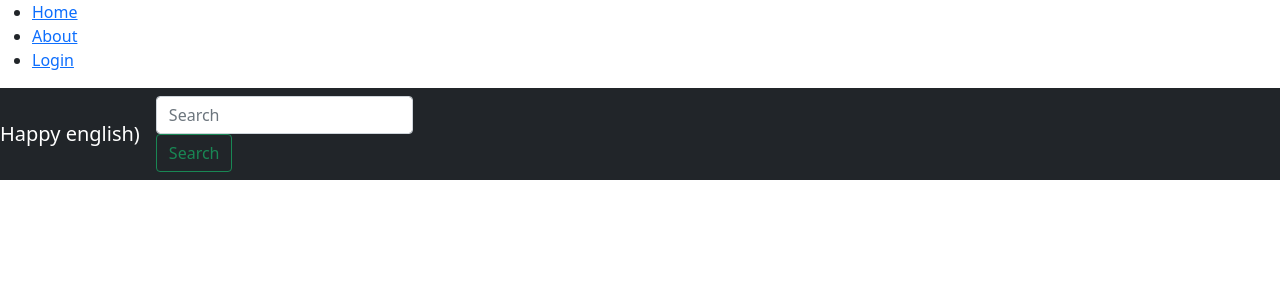
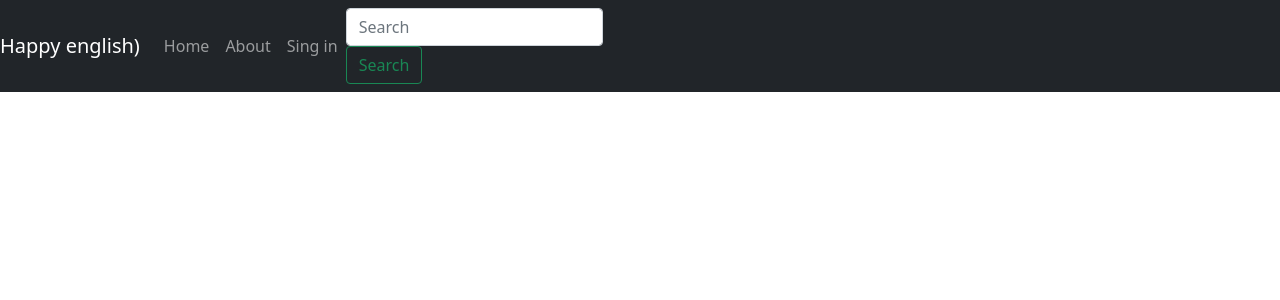
Before and after one commit to mihkek/LessonsManager, a React (Create React App) app in the folder frontend/: page / in a window 1280 px wide. Shown: the top 300 px of the page. Built offline with nearby package versions, Linux system fonts and the light colour scheme.

Commit message:
Created base of the NavBar component

```diff
--- a/frontend/src/components/Header.js
+++ b/frontend/src/components/Header.js
@@ -3,6 +3,8 @@ import { Link } from 'react-router-dom'
 import React from 'react';
 import * as AppConstants from '../constants/AppConstants'
 import * as Routs from '../constants/Routs'
+import {AppNavBar} from './library/additional/Nav-bar'
+import * as MenuConst from '../constants/Menu'
 
  export class Header extends React.Component
  {
@@ -37,15 +39,17 @@ import * as Routs from '../constants/Routs'
           )
     }
         render() {
+           var currentMenu = MenuConst.NotLoginMenu
+           if(this.props.logied){
+               if(this.props.mode == AppConstants.ModeTeacher)
+                    currentMenu = MenuConst.TeacherMenu
+               if(this.props.mode == AppConstants.ModePupil)
+                    currentMenu = MenuConst.PupilMenu
+           }
            return(
             <header>
                 <nav>
-                    <ul>
-                    {this.props.logied && this.props.mode == AppConstants.ModeTeacher && this.teacherMenu() }
-                    {this.props.logied && this.props.mode == AppConstants.ModePupil && this.pupilMenu() }
-                    {this.staticMenu()}
-                    {this.props.logied ? this.logiedMenu(): this.notLoginMenu() }
-                    </ul>
+                    <AppNavBar BrandText="Happy english)" BrandLink="#" Menu={currentMenu} />
                 </nav>
                 </header>
             )
--- a/frontend/src/components/Main.js
+++ b/frontend/src/components/Main.js
@@ -60,6 +60,7 @@ export class Main extends React.Component
     render(){
         return(
             <main>
+            <Header updateLogied = {this.updateLogied} logied={this.state.logied} mode={this.state.mode }/>
             <Switch>
                 <Route
                     path="/pupil"
@@ -75,8 +76,7 @@ export class Main extends React.Component
                     render={props => <LoginForm updateLogied={this.updateLogied} logied={this.state.logied } mode={this.state.mode } {...props} />}
                 />
             </Switch>
-            <Header updateLogied = {this.updateLogied} logied={this.state.logied} mode={this.state.mode }/>
-            <AppNavBar BrandText="Happy english)" BrandLink="/about" Menu={MenuConst.NotLoginMenu} />
+            {/* <AppNavBar BrandText="Happy english)" BrandLink="/about" Menu={MenuConst.TeacherMenu} /> */}
         </main>
         )
     }
--- a/frontend/src/components/library/additional/Nav-bar.js
+++ b/frontend/src/components/library/additional/Nav-bar.js
@@ -16,32 +16,8 @@ export class AppNavBar extends React.Component{
     */
     constructor(props){
         super(props)
-        this.constructMenu = this.constructMenu.bind(this)
-    }
-    constructMenu(){
-        this.props.Menu.map(e => {
-            if((e.dropdownList != undefined)&&(e.dropdownList.length != 0)){
-                return(
-                    <React.Fragment>
-                           <NavDropdown title="Dropdown" id="basic-nav-dropdown">
-                              { e.dropdownList.map(drop => {
-                                     <Nav.Link href={drop.link}>{drop.text}</Nav.Link>
-                              })}
-                           </NavDropdown>
-                    </React.Fragment>
-                )
-            }
-            else{
-            return (
-                    <React.Fragment>
-                        <Nav.Link href={e.href}>{e.text}</Nav.Link>
-                    </React.Fragment>
-                )
-            }
-        })
     }
     render(){
-        console.log(this.props.Menu)
         return(
             <div>
             <div className="row">
@@ -51,41 +27,28 @@ export class AppNavBar extends React.Component{
                             <Navbar.Toggle aria-controls="basic-navbar-nav" />
                             <Navbar.Collapse id="basic-navbar-nav">
                                 <Nav className="mr-auto">
-                                    {
-                                        this.props.Menu.map(e => {
-                                                <Nav.Link href="/">sfsdf</Nav.Link>
-                                                console.log("DDDd")
-                                                // <Nav.Link href={e.href}>{e.text}</Nav.Link>
-                                        })
-                                    }
-                                {/* {this.constructMenu} */}
-                                {/* <Nav.Link href="/">Home</Nav.Link>
 
-                                <Nav.Link href="/about-us">Contact Us</Nav.Link>
+                                        {this.props.Menu.map(e => (
+                                            <React.Fragment>
+                                            {e.dropdownList != undefined ?
+                                                    <React.Fragment>
+                                                        <NavDropdown title={e.text} id="basic-nav-dropdown">
+                                                        {e.dropdownList.map(eIN => (
+                                                                <NavDropdown.Item href={eIN.href}>{eIN.text}</NavDropdown.Item>
+                                                            ))}
+                                                            </NavDropdown>
+                                                        </React.Fragment>
+                                               : <Nav.Link href={e.href}>{e.text}</Nav.Link> }
+                                          </React.Fragment>
 
-                                <Nav.Link href="/contact-us">About Us</Nav.Link>
-
-                                <NavDropdown title="Dropdown" id="basic-nav-dropdown">
-
-                                    <NavDropdown.Item href="#action/3.1">Action</NavDropdown.Item>
-
-                                    <NavDropdown.Item href="#action/3.2">Another action</NavDropdown.Item>
-
-                                    <NavDropdown.Item href="#action/3.3">Something</NavDropdown.Item>
-
-                                    <NavDropdown.Divider />
-
-                                    <NavDropdown.Item href="#action/3.4">Separated link</NavDropdown.Item>
-
-                                </NavDropdown> */}
-
+                                        ))}
                                 </Nav>
 
-                                <Form inline>
+                                        <Form align="rigth">
 
-                                <FormControl type="text" placeholder="Search" className="mr-sm-2" />
+                                        <FormControl type="text" placeholder="Search" className="mr-sm-2" />
 
-                                <Button variant="outline-success">Search</Button>
+                                        <Button variant="outline-success">Search</Button>
 
                                 </Form>
 
--- a/frontend/src/constants/Menu.js
+++ b/frontend/src/constants/Menu.js
@@ -7,18 +7,44 @@ export const NotLoginMenu = [
     href : "/about",
     text : "About"
  },
+ {
+    href : "/login",
+    text : "Sing in"
+ },
 ]
 export const TeacherMenu = [
-    NotLoginMenu,
+    {
+        href : "/",
+        text : "Home"
+     },
+     {
+       href : "/about",
+       text : "About"
+    },
     {
         href : "/teacher",
         text : "Teacher"
+    },
+    {
+        href : "/logout",
+        text : "Logout"
     }
 ]
 export const PupilMenu = [
-    NotLoginMenu,
+    {
+        href : "/",
+        text : "Home"
+     },
+     {
+       href : "/about",
+       text : "About"
+    },
     {
         href : "/pupil",
         text : "Pupil"
+    },
+    {
+        href : "/logout",
+        text : "Logout"
     }
 ]
```
Also changed, not shown: 1 other file (tests, documents, lock files or other folders).
